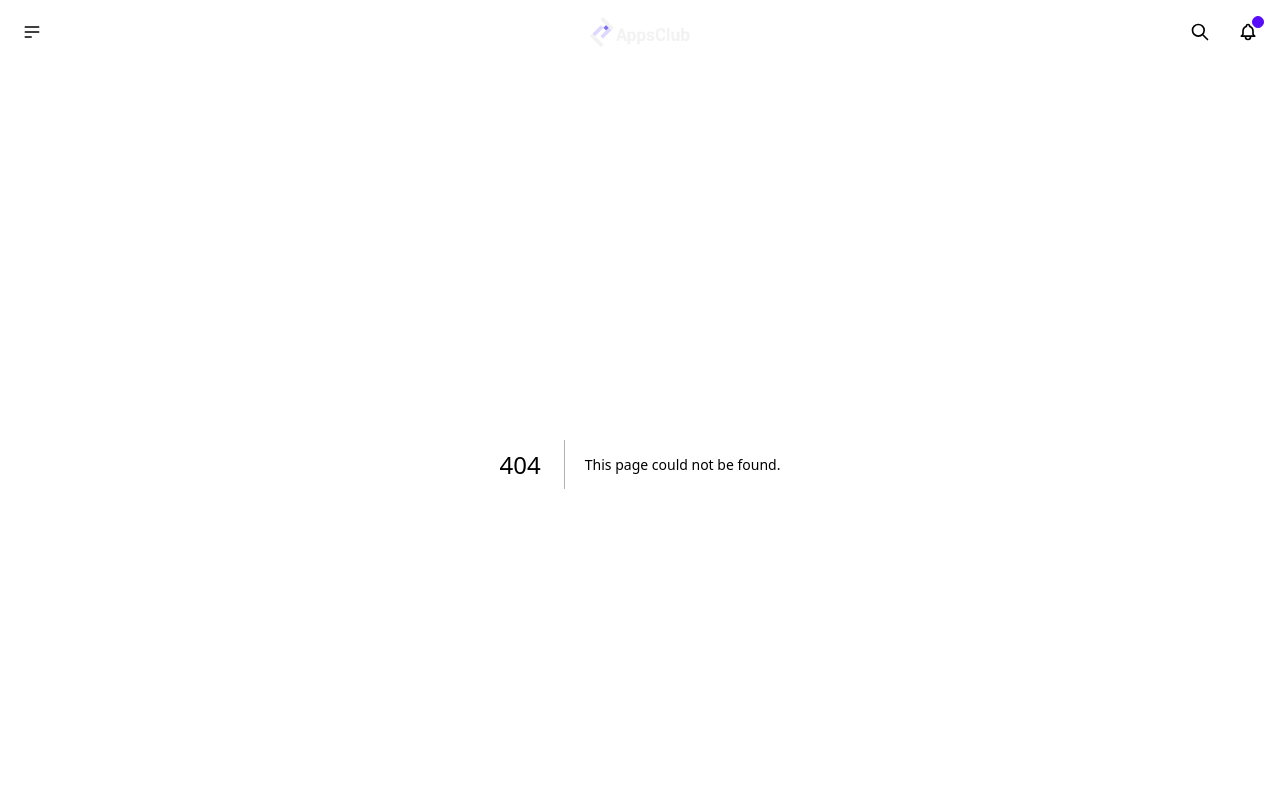
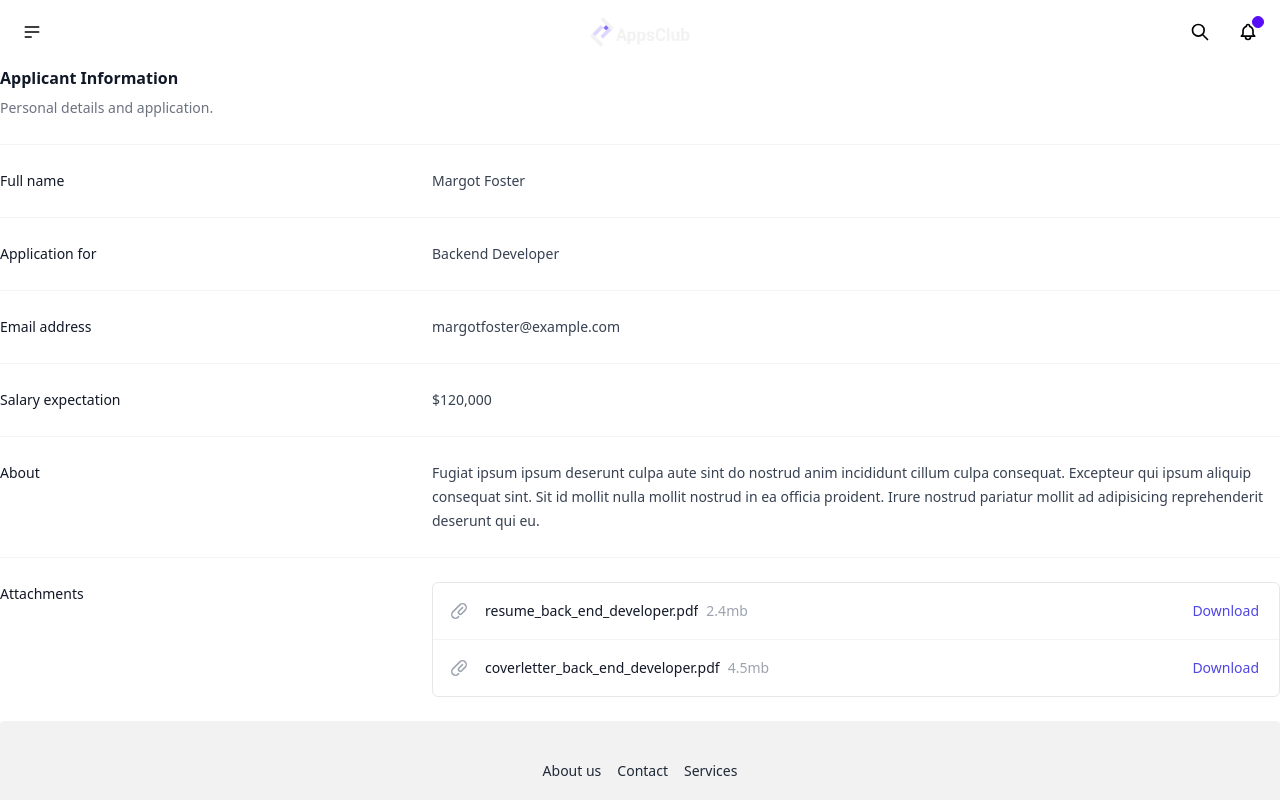
Before and after one commit to Abdelhak-mekaoui/apps-club, a Next.js app: page /profile in a window 1280 px wide. Before the commit this address had no page. Shown: the top 800 px of the page. Built offline with nearby package versions, Linux system fonts and the light colour scheme.

Commit message:
fixing some styling issues

```diff
--- a/app/contact/page.tsx
+++ b/app/contact/page.tsx
@@ -1,23 +1,26 @@
 'use client'
+
+
 import { useState } from 'react'
 import { ChevronDownIcon } from '@heroicons/react/20/solid'
 import { Switch } from '@headlessui/react'
 
-function classNames(...classes) {
-  return classes.filter(Boolean).join(' ')
+
+function classNames(...classes: (string | undefined)[]): string {
+  return classes.filter(Boolean).join(' ');
 }
 
 export default function Example() {
   const [agreed, setAgreed] = useState(false)
 
   return (
-    <div className="isolate bg-white px-6 py-24 sm:py-32 lg:px-8">
+    <div className="isolate bg-gray-900 px-6 py-24 sm:py-32 lg:px-8">
       <div
         className="absolute inset-x-0 top-[-10rem] -z-10 transform-gpu overflow-hidden blur-3xl sm:top-[-20rem]"
         aria-hidden="true"
       >
         <div
-          className="relative left-1/2 -z-10 aspect-[1155/678] w-[36.125rem] max-w-none -translate-x-1/2 rotate-[30deg] bg-gradient-to-tr from-[#ff80b5] to-[#9089fc] opacity-30 sm:left-[calc(50%-40rem)] sm:w-[72.1875rem]"
+          className="relative left-1/2 -z-10 aspect-[1155/678] w-[36.125rem] max-w-none -translate-x-1/2 rotate-[30deg] bg-gray-900 opacity-30 sm:left-[calc(50%-40rem)] sm:w-[72.1875rem]"
           style={{
             clipPath:
               'polygon(74.1% 44.1%, 100% 61.6%, 97.5% 26.9%, 85.5% 0.1%, 80.7% 2%, 72.5% 32.5%, 60.2% 62.4%, 52.4% 68.1%, 47.5% 58.3%, 45.2% 34.5%, 27.5% 76.7%, 0.1% 64.9%, 17.9% 100%, 27.6% 76.8%, 76.1% 97.7%, 74.1% 44.1%)',
@@ -25,9 +28,9 @@ export default function Example() {
         />
       </div>
       <div className="mx-auto max-w-2xl text-center">
-        <h2 className="text-3xl font-bold tracking-tight text-gray-900 sm:text-4xl">Contact sales</h2>
-        <p className="mt-2 text-lg leading-8 text-gray-600">
-          Aute magna irure deserunt veniam aliqua magna enim voluptate.
+        <h2 className="text-3xl font-bold tracking-tight text-white sm:text-4xl">Contact Us</h2>
+        <p className="mt-2 text-lg leading-8 text-gray-400">
+          We are open to any proposal that can help to improve our services and grow our community.
         </p>
       </div>
       <form action="#" method="POST" className="mx-auto mt-16 max-w-xl sm:mt-20">
@@ -42,7 +45,7 @@ export default function Example() {
                 name="first-name"
                 id="first-name"
                 autoComplete="given-name"
-                className="block w-full rounded-md border-0 px-3.5 py-2 text-gray-900 shadow-sm ring-1 ring-inset ring-gray-300 placeholder:text-gray-400 focus:ring-2 focus:ring-inset focus:ring-indigo-600 sm:text-sm sm:leading-6"
+                className="block w-full rounded-md border-0 px-3.5 py-2 text-gray-900 shadow-sm ring-1 ring-inset ring-gray-300 placeholder:text-gray-400 focus:ring-2 focus:ring-inset focus:ring-indigo-600 sm:text-sm sm:leading-6 bg-white"
               />
             </div>
           </div>
@@ -56,24 +59,11 @@ export default function Example() {
                 name="last-name"
                 id="last-name"
                 autoComplete="family-name"
-                className="block w-full rounded-md border-0 px-3.5 py-2 text-gray-900 shadow-sm ring-1 ring-inset ring-gray-300 placeholder:text-gray-400 focus:ring-2 focus:ring-inset focus:ring-indigo-600 sm:text-sm sm:leading-6"
+                className="block w-full rounded-md border-0 px-3.5 py-2 text-gray-900 shadow-sm ring-1 ring-inset ring-gray-300 placeholder:text-gray-400 focus:ring-2 focus:ring-inset focus:ring-indigo-600 sm:text-sm sm:leading-6 bg-white"
               />
             </div>
           </div>
-          <div className="sm:col-span-2">
-            <label htmlFor="company" className="block text-sm font-semibold leading-6 text-gray-900">
-              Company
-            </label>
-            <div className="mt-2.5">
-              <input
-                type="text"
-                name="company"
-                id="company"
-                autoComplete="organization"
-                className="block w-full rounded-md border-0 px-3.5 py-2 text-gray-900 shadow-sm ring-1 ring-inset ring-gray-300 placeholder:text-gray-400 focus:ring-2 focus:ring-inset focus:ring-indigo-600 sm:text-sm sm:leading-6"
-              />
-            </div>
-          </div>
+
           <div className="sm:col-span-2">
             <label htmlFor="email" className="block text-sm font-semibold leading-6 text-gray-900">
               Email
@@ -84,7 +74,7 @@ export default function Example() {
                 name="email"
                 id="email"
                 autoComplete="email"
-                className="block w-full rounded-md border-0 px-3.5 py-2 text-gray-900 shadow-sm ring-1 ring-inset ring-gray-300 placeholder:text-gray-400 focus:ring-2 focus:ring-inset focus:ring-indigo-600 sm:text-sm sm:leading-6"
+                className="block w-full rounded-md border-0 px-3.5 py-2 text-gray-900 shadow-sm ring-1 ring-inset ring-gray-300 placeholder:text-gray-400 focus:ring-2 focus:ring-inset focus:ring-indigo-600 sm:text-sm sm:leading-6 bg-white"
               />
             </div>
           </div>
@@ -100,8 +90,9 @@ export default function Example() {
                 <select
                   id="country"
                   name="country"
-                  className="h-full rounded-md border-0 bg-transparent bg-none py-0 pl-4 pr-9 text-gray-400 focus:ring-2 focus:ring-inset focus:ring-indigo-600 sm:text-sm"
+                  className="h-full rounded-md border-0 bg-transparent bg-none py-0 pl-4 pr-9 text-gray-400 focus:ring-2 focus:ring-inset focus:ring-indigo-600 sm:text-sm bg-white"
                 >
+                  <option>MA</option>
                   <option>US</option>
                   <option>CA</option>
                   <option>EU</option>
@@ -116,7 +107,7 @@ export default function Example() {
                 name="phone-number"
                 id="phone-number"
                 autoComplete="tel"
-                className="block w-full rounded-md border-0 px-3.5 py-2 pl-20 text-gray-900 shadow-sm ring-1 ring-inset ring-gray-300 placeholder:text-gray-400 focus:ring-2 focus:ring-inset focus:ring-indigo-600 sm:text-sm sm:leading-6"
+                className="block w-full rounded-md border-0 px-3.5 py-2 pl-20 text-gray-900 shadow-sm ring-1 ring-inset ring-gray-300 placeholder:text-gray-400 focus:ring-2 focus:ring-inset focus:ring-indigo-600 sm:text-sm sm:leading-6 bg-white"
               />
             </div>
           </div>
@@ -129,7 +120,7 @@ export default function Example() {
                 name="message"
                 id="message"
                 rows={4}
-                className="block w-full rounded-md border-0 px-3.5 py-2 text-gray-900 shadow-sm ring-1 ring-inset ring-gray-300 placeholder:text-gray-400 focus:ring-2 focus:ring-inset focus:ring-indigo-600 sm:text-sm sm:leading-6"
+                className="block w-full rounded-md border-0 px-3.5 py-2 text-gray-900 shadow-sm ring-1 ring-inset ring-gray-300 placeholder:text-gray-400 focus:ring-2 focus:ring-inset focus:ring-indigo-600 sm:text-sm sm:leading-6 bg-white"
                 defaultValue={''}
               />
             </div>
--- a/app/globals.css
+++ b/app/globals.css
@@ -4,24 +4,17 @@
 
 :root {
   --foreground-rgb: 0, 0, 0;
-  --background-start-rgb: 214, 219, 220;
-  --background-end-rgb: 255, 255, 255;
+
 }
 
 @media (prefers-color-scheme: dark) {
   :root {
     --foreground-rgb: 255, 255, 255;
-    --background-start-rgb: 0, 0, 0;
-    --background-end-rgb: 0, 0, 0;
+
   }
 }
 
 body {
   color: rgb(var(--foreground-rgb));
-  background: linear-gradient(
-      to bottom,
-      transparent,
-      rgb(var(--background-end-rgb))
-    )
-    rgb(var(--background-start-rgb));
+
 }
--- a/app/layout.tsx
+++ b/app/layout.tsx
@@ -10,7 +10,6 @@ export default function RootLayout({
   children: React.ReactNode
 }) {
   return (
-
       <html lang="en">
         <body>
           <SessionProvider>
--- a/app/page.tsx
+++ b/app/page.tsx
@@ -1,10 +1,7 @@
 'use client';
 
-import {signOut, useSession} from 'next-auth/react'
+import { useSession } from 'next-auth/react'
 import { redirect } from 'next/navigation'
-import { useState } from 'react'
-import { Dialog } from '@headlessui/react'
-import { Bars3Icon, XMarkIcon } from '@heroicons/react/24/outline'
 import { useRouter } from 'next/navigation'
 export default function Home() {
   const session = useSession({
@@ -16,7 +13,7 @@ export default function Home() {
 
   const router = useRouter()
   return (
-    <div className="bg-white">
+    <div className="bg-gray-900">
       <div className="relative isolate px-6 pt-14 lg:px-8">
         <div
           className="absolute inset-x-0 -top-40 -z-10 transform-gpu overflow-hidden blur-3xl sm:-top-80"
@@ -32,7 +29,7 @@ export default function Home() {
         </div>
         <div className="mx-auto max-w-2xl py-32 sm:py-48 lg:py-56">
           <div className="hidden sm:mb-8 sm:flex sm:justify-center">
-            <div className="relative rounded-full px-3 py-1 text-sm leading-6 text-gray-600 ring-1 ring-gray-900/10 hover:ring-gray-900/20">
+            <div className="relative rounded-full px-3 py-1 text-sm leading-6 text-gray-400 ring-1 ring-gray-900/10 hover:ring-gray-900/20">
               Announcing our next round of funding.{' '}
               <a href="#" className="font-semibold text-indigo-600">
                 <span className="absolute inset-0" aria-hidden="true" />
@@ -41,10 +38,10 @@ export default function Home() {
             </div>
           </div>
           <div className="text-center">
-            <h1 className="text-4xl font-bold tracking-tight text-gray-900 sm:text-6xl">
+            <h1 className="text-4xl font-bold tracking-tight text-white sm:text-6xl">
               Welcome to Apps Platform
             </h1>
-            <p className="mt-6 text-lg leading-8 text-gray-600">
+            <p className="mt-6 text-lg leading-8 text-gray-400">
               Welcome student {session?.data?.user?.email } in this platform you will find anything you need as a student to learn and improve your skills in IT world.
             </p>
             <div className="mt-10 flex items-center justify-center gap-x-6">
@@ -55,7 +52,7 @@ export default function Home() {
               >
                 Get started
               </a>
-              <a href="#" className="text-sm font-semibold leading-6 text-gray-900">
+              <a href="#" className="text-sm font-semibold leading-6 text-gray-400">
                 Learn more <span aria-hidden="true">→</span>
               </a>
             </div>
@@ -66,7 +63,7 @@ export default function Home() {
           aria-hidden="true"
         >
           <div
-            className="relative left-[calc(50%+3rem)] aspect-[1155/678] w-[36.125rem] -translate-x-1/2 bg-gradient-to-tr from-[#ff80b5] to-[#9089fc] opacity-30 sm:left-[calc(50%+36rem)] sm:w-[72.1875rem]"
+            className="relative left-[calc(50%+3rem)] aspect-[1155/678] w-[36.125rem] -translate-x-1/2 opacity-30 sm:left-[calc(50%+36rem)] sm:w-[72.1875rem]"
             style={{
               clipPath:
                 'polygon(74.1% 44.1%, 100% 61.6%, 97.5% 26.9%, 85.5% 0.1%, 80.7% 2%, 72.5% 32.5%, 60.2% 62.4%, 52.4% 68.1%, 47.5% 58.3%, 45.2% 34.5%, 27.5% 76.7%, 0.1% 64.9%, 17.9% 100%, 27.6% 76.8%, 76.1% 97.7%, 74.1% 44.1%)',
--- /dev/null
+++ b/app/profile/page.tsx
@@ -0,0 +1,75 @@
+import { PaperClipIcon } from '@heroicons/react/20/solid'
+
+export default function Example() {
+  return (
+    <div>
+      <div className="px-4 sm:px-0">
+        <h3 className="text-base font-semibold leading-7 text-gray-900">Applicant Information</h3>
+        <p className="mt-1 max-w-2xl text-sm leading-6 text-gray-500">Personal details and application.</p>
+      </div>
+      <div className="mt-6 border-t border-gray-100">
+        <dl className="divide-y divide-gray-100">
+          <div className="px-4 py-6 sm:grid sm:grid-cols-3 sm:gap-4 sm:px-0">
+            <dt className="text-sm font-medium leading-6 text-gray-900">Full name</dt>
+            <dd className="mt-1 text-sm leading-6 text-gray-700 sm:col-span-2 sm:mt-0">Margot Foster</dd>
+          </div>
+          <div className="px-4 py-6 sm:grid sm:grid-cols-3 sm:gap-4 sm:px-0">
+            <dt className="text-sm font-medium leading-6 text-gray-900">Application for</dt>
+            <dd className="mt-1 text-sm leading-6 text-gray-700 sm:col-span-2 sm:mt-0">Backend Developer</dd>
+          </div>
+          <div className="px-4 py-6 sm:grid sm:grid-cols-3 sm:gap-4 sm:px-0">
+            <dt className="text-sm font-medium leading-6 text-gray-900">Email address</dt>
+            <dd className="mt-1 text-sm leading-6 text-gray-700 sm:col-span-2 sm:mt-0">margotfoster@example.com</dd>
+          </div>
+          <div className="px-4 py-6 sm:grid sm:grid-cols-3 sm:gap-4 sm:px-0">
+            <dt className="text-sm font-medium leading-6 text-gray-900">Salary expectation</dt>
+            <dd className="mt-1 text-sm leading-6 text-gray-700 sm:col-span-2 sm:mt-0">$120,000</dd>
+          </div>
+          <div className="px-4 py-6 sm:grid sm:grid-cols-3 sm:gap-4 sm:px-0">
+            <dt className="text-sm font-medium leading-6 text-gray-900">About</dt>
+            <dd className="mt-1 text-sm leading-6 text-gray-700 sm:col-span-2 sm:mt-0">
+              Fugiat ipsum ipsum deserunt culpa aute sint do nostrud anim incididunt cillum culpa consequat. Excepteur
+              qui ipsum aliquip consequat sint. Sit id mollit nulla mollit nostrud in ea officia proident. Irure nostrud
+              pariatur mollit ad adipisicing reprehenderit deserunt qui eu.
+            </dd>
+          </div>
+          <div className="px-4 py-6 sm:grid sm:grid-cols-3 sm:gap-4 sm:px-0">
+            <dt className="text-sm font-medium leading-6 text-gray-900">Attachments</dt>
+            <dd className="mt-2 text-sm text-gray-900 sm:col-span-2 sm:mt-0">
+              <ul role="list" className="divide-y divide-gray-100 rounded-md border border-gray-200">
+                <li className="flex items-center justify-between py-4 pl-4 pr-5 text-sm leading-6">
+                  <div className="flex w-0 flex-1 items-center">
+                    <PaperClipIcon className="h-5 w-5 flex-shrink-0 text-gray-400" aria-hidden="true" />
+                    <div className="ml-4 flex min-w-0 flex-1 gap-2">
+                      <span className="truncate font-medium">resume_back_end_developer.pdf</span>
+                      <span className="flex-shrink-0 text-gray-400">2.4mb</span>
+                    </div>
+                  </div>
+                  <div className="ml-4 flex-shrink-0">
+                    <a href="#" className="font-medium text-indigo-600 hover:text-indigo-500">
+                      Download
+                    </a>
+                  </div>
+                </li>
+                <li className="flex items-center justify-between py-4 pl-4 pr-5 text-sm leading-6">
+                  <div className="flex w-0 flex-1 items-center">
+                    <PaperClipIcon className="h-5 w-5 flex-shrink-0 text-gray-400" aria-hidden="true" />
+                    <div className="ml-4 flex min-w-0 flex-1 gap-2">
+                      <span className="truncate font-medium">coverletter_back_end_developer.pdf</span>
+                      <span className="flex-shrink-0 text-gray-400">4.5mb</span>
+                    </div>
+                  </div>
+                  <div className="ml-4 flex-shrink-0">
+                    <a href="#" className="font-medium text-indigo-600 hover:text-indigo-500">
+                      Download
+                    </a>
+                  </div>
+                </li>
+              </ul>
+            </dd>
+          </div>
+        </dl>
+      </div>
+    </div>
+  )
+}
--- a/app/services/page.tsx
+++ b/app/services/page.tsx
@@ -38,10 +38,10 @@ const callouts = [
 
   export default function Example() {
     return (
-      <div className="bg-gray-100 min-h-screen">
+      <div className="bg-gray-900 min-h-screen">
         <div className="mx-auto max-w-7xl px-4 sm:px-6 lg:px-8">
           <div className="mx-auto max-w-2xl py-16 sm:py-24 lg:max-w-none lg:py-32">
-            <h2 className="text-2xl font-bold text-gray-900">Collections</h2>
+            <h2 className="text-2xl font-bold text-white">Our Services</h2>
 
             <div className="mt-6 space-y-12 lg:grid lg:grid-cols-3 lg:gap-x-6 lg:space-y-0">
               {callouts.map((callout) => (
@@ -53,13 +53,13 @@ const callouts = [
                       className="h-full w-full object-cover object-center"
                     />
                   </div>
-                  <h3 className="mt-6 text-sm text-gray-500">
+                  <h3 className="mt-6 text-sm text-gray-100">
                     <a href={callout.href}>
                       <span className="absolute inset-0" />
                       {callout.name}
                     </a>
                   </h3>
-                  <p className="text-base font-semibold text-gray-900">{callout.description}</p>
+                  <p className="text-base font-semibold text-gray-400">{callout.description}</p>
                 </div>
               ))}
             </div>
--- a/app/signin/page.tsx
+++ b/app/signin/page.tsx
@@ -14,7 +14,7 @@ export default function Example() {
 
     return (
       <>
-        <div className="flex min-h-screen flex-1 flex-col justify-center px-6 py-12 lg:px-8">
+        <div className="flex min-h-screen flex-1 flex-col justify-center px-6 py-12 lg:px-8 bg-gray-900">
           <div className="sm:mx-auto sm:w-full sm:max-w-sm">
 
             <Image className="mx-auto h-20 w-auto" src={Logo} width="200" height="80" alt="logo"/>
--- a/app/signup/page.tsx
+++ b/app/signup/page.tsx
@@ -16,7 +16,7 @@ export default function Example() {
   }
     return (
       <>
-        <div className="flex min-h-screen flex-1 flex-col justify-center px-6 py-12 lg:px-8">
+        <div className="flex min-h-screen flex-1 flex-col justify-center px-6 py-12 lg:px-8 bg-gray-900">
           <div className="sm:mx-auto sm:w-full sm:max-w-sm">
 
             <Image className="mx-auto h-20 w-auto" src={Logo} width="200" height="80" alt="logo"/>
--- a/components/Navbar.tsx
+++ b/components/Navbar.tsx
@@ -4,8 +4,6 @@ import Link from 'next/link'
 import Image from 'next/image'
 import Logo from '/assets/logo.png'
 import SlideOvers from './SlideOvers'
-
-
 export default function Navbar() {
     const [open , setOpen ] = useState(false)
   return (
--- /dev/null
+++ b/components/ProfilePic.tsx
@@ -0,0 +1,93 @@
+'use client'
+
+import { Fragment } from 'react'
+import { Menu, Transition } from '@headlessui/react'
+import { ChevronDownIcon } from '@heroicons/react/20/solid'
+import Image from 'next/image'
+import Logo from '/assets/logo3.png'
+
+function classNames(...classes: (string | undefined)[]): string {
+    return classes.filter(Boolean).join(' ');
+  }
+
+export default function Example() {
+  return (
+    <Menu as="div" className="relative inline-block text-left">
+      <div>
+        <Menu.Button className="inline-flex w-full justify-center gap-x-1.5 rounded-md bg-white px-3 py-2 text-sm font-semibold text-gray-900 shadow-sm ring-1 ring-inset ring-gray-300 hover:bg-gray-50">
+          <Image src={Logo} width={30} height={30} alt='' />
+          <ChevronDownIcon className="-mr-1 h-5 w-5 text-gray-400" aria-hidden="true" />
+        </Menu.Button>
+      </div>
+
+      <Transition
+        as={Fragment}
+        enter="transition ease-out duration-100"
+        enterFrom="transform opacity-0 scale-95"
+        enterTo="transform opacity-100 scale-100"
+        leave="transition ease-in duration-75"
+        leaveFrom="transform opacity-100 scale-100"
+        leaveTo="transform opacity-0 scale-95"
+      >
+        <Menu.Items className="absolute right-0 z-10 mt-2 w-56 origin-top-right rounded-md bg-white shadow-lg ring-1 ring-black ring-opacity-5 focus:outline-none">
+          <div className="py-1">
+            <Menu.Item>
+              {({ active }) => (
+                <a
+                  href="#"
+                  className={classNames(
+                    active ? 'bg-gray-100 text-gray-900' : 'text-gray-700',
+                    'block px-4 py-2 text-sm'
+                  )}
+                >
+                  Account settings
+                </a>
+              )}
+            </Menu.Item>
+            <Menu.Item>
+              {({ active }) => (
+                <a
+                  href="#"
+                  className={classNames(
+                    active ? 'bg-gray-100 text-gray-900' : 'text-gray-700',
+                    'block px-4 py-2 text-sm'
+                  )}
+                >
+                  Support
+                </a>
+              )}
+            </Menu.Item>
+            <Menu.Item>
+              {({ active }) => (
+                <a
+                  href="#"
+                  className={classNames(
+                    active ? 'bg-gray-100 text-gray-900' : 'text-gray-700',
+                    'block px-4 py-2 text-sm'
+                  )}
+                >
+                  License
+                </a>
+              )}
+            </Menu.Item>
+            <form method="POST" action="#">
+              <Menu.Item>
+                {({ active }) => (
+                  <button
+                    type="submit"
+                    className={classNames(
+                      active ? 'bg-gray-100 text-gray-900' : 'text-gray-700',
+                      'block w-full px-4 py-2 text-left text-sm'
+                    )}
+                  >
+                    Sign out
+                  </button>
+                )}
+              </Menu.Item>
+            </form>
+          </div>
+        </Menu.Items>
+      </Transition>
+    </Menu>
+  )
+}
--- a/pages/api/auth/[...nextauth].ts
+++ b/pages/api/auth/[...nextauth].ts
@@ -4,7 +4,8 @@ import NextAuth from "next-auth"
 import CredentialsProvider from "next-auth/providers/credentials";
 export const authOptions = {
     pages: {
-        signIn: '/signin'
+        signIn: '/signin',
+        signUp: '/signup',
     },
     providers: [
         CredentialsProvider({
```
